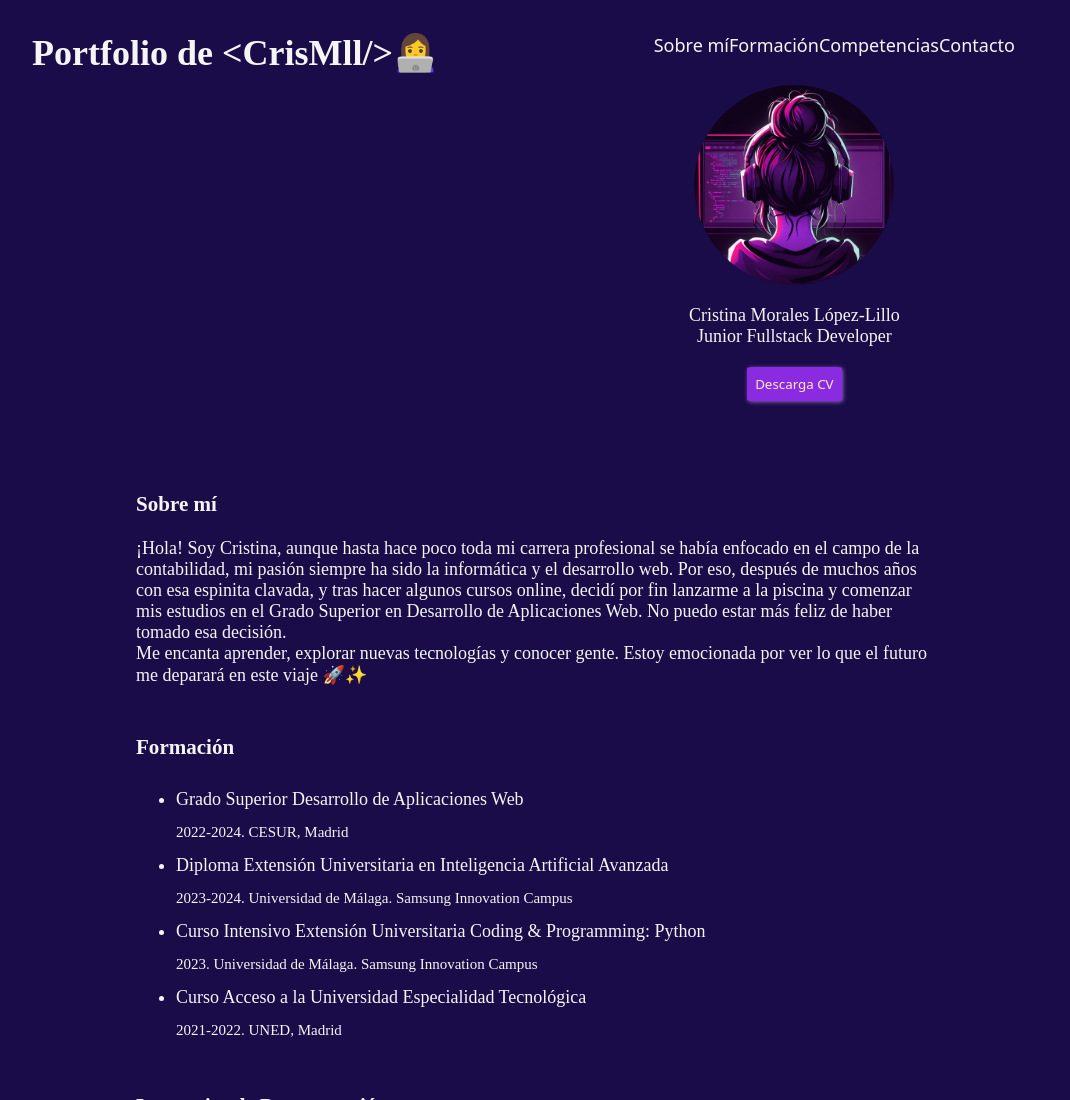
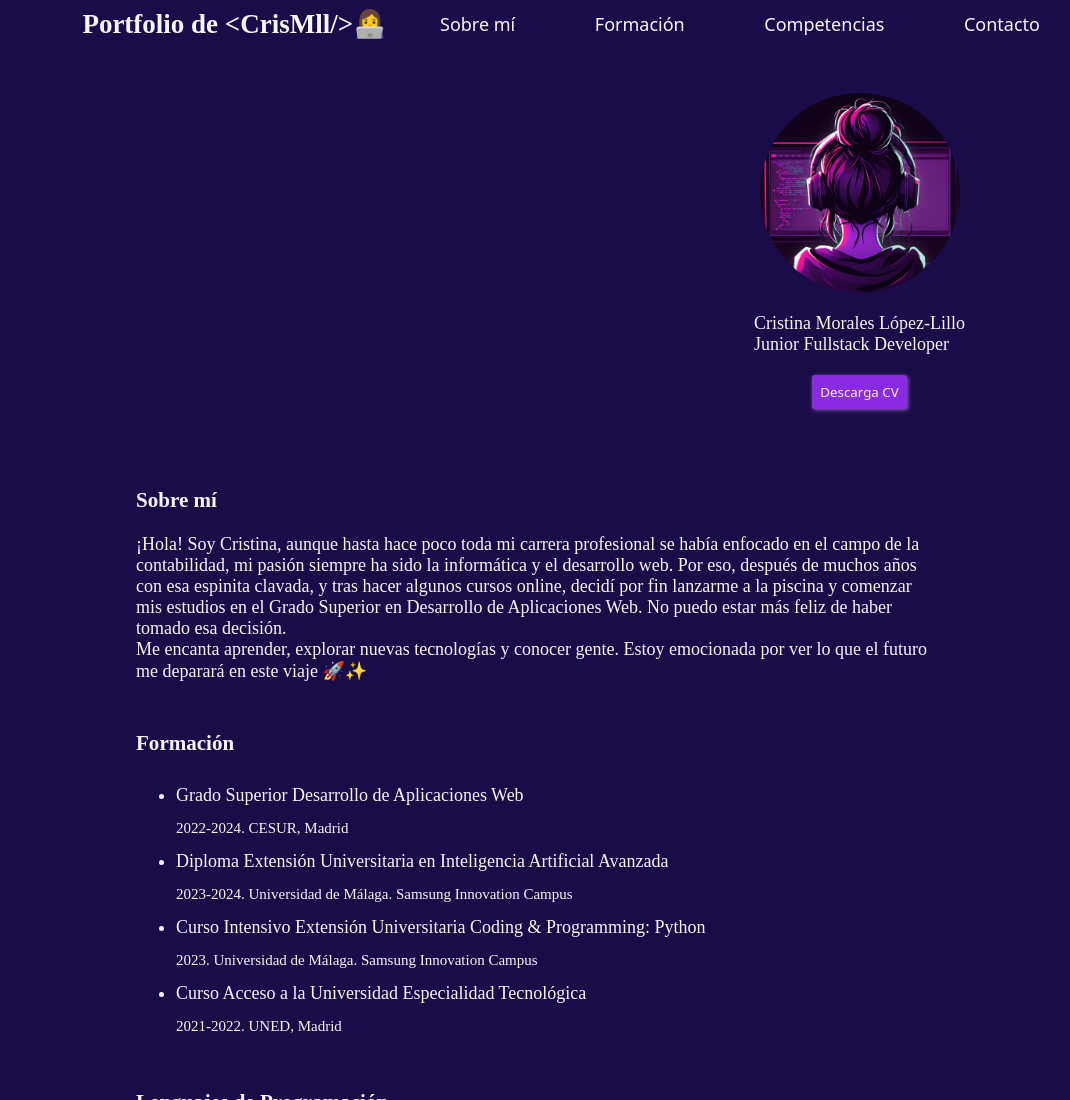
Before and after one commit to CrisMll/CrisMllPortfolio, a plain HTML site: page index.html in a window 1280 px wide. Shown: the top 1100 px of the page, without its empty margins (104-1174 px from the left). Drawn offline with Linux system fonts and the light colour scheme.

Commit message:
Cambios CSS en la cabecera y la barra de navegación

```diff
--- a/estilos.css
+++ b/estilos.css
@@ -5,18 +5,29 @@ body{
     background-color: rgb(34, 4, 28);
     background-color:oklch(22.35% 0.104 284.82);
     color:#F5F5F5 ;
-    font-size: large;
+    font-size:large;
     padding: 0 10vw;
+}
+h1{
+    font-family: 'Cascadia Code';
+    margin: 0 5%;
 }
 p, ul{
     color:#F5F5F5
 }
 .cabecera{
     display: flex;
-    justify-content: space-between;
+    justify-content: space-around;
+    flex-direction: column;
     font-family: 'Cascadia Code';
 }
 .barra-nav{
+    display: flex;
+    flex-direction:row;
+    justify-content: space-between;
+    align-items: center
+}
+.logo{
     display: flex;
     flex-direction: column;
     align-items: flex-end;
@@ -25,8 +36,11 @@ p, ul{
 .avatar{
     display: flex;
     flex-direction: column;
+    justify-content:center;
     align-items: center;
-    justify-content: center;
+    align-content: center;
+    flex-wrap: wrap;
+
 }
 .avatar > *{
     padding: 10px;
@@ -49,17 +63,6 @@ p, ul{
 }
 .link a:active{
     color: darkorchid;
-}
-
-.avatar{
-    float: right;
-    width: 100%;
-    text-align: center;
-    margin-bottom: 30px;
-    color:#F5F5F5 ;
-}
-.avatar div{
-    display: block;
 }
 .avatar button{
     background-color: blueviolet;
--- a/index.html
+++ b/index.html
@@ -19,14 +19,16 @@
     </head>
     <body>
         <header class="cabecera">
-            <h1>Portfolio de &ltCrisMll/&gt👩‍💻</h1>
             <section class="barra-nav">
+                <h1>Portfolio de &ltCrisMll/&gt👩‍💻</h1>
                 <nav class="link">
                     <a href="#bio">Sobre mí</a>
                     <a href="#formacion">Formación</a>
                     <a href="#skills">Competencias</a>
                     <a href="#contacto">Contacto</a>
-            </nav>
+                </nav>
+            </section>
+            <section class="logo">
                 <figure class="avatar">
                     <img src="images/chicaprogramando5.jpeg" title='forto de chica programando'
                     alt="chica de espaldas programando" width="200" height="200">
```
